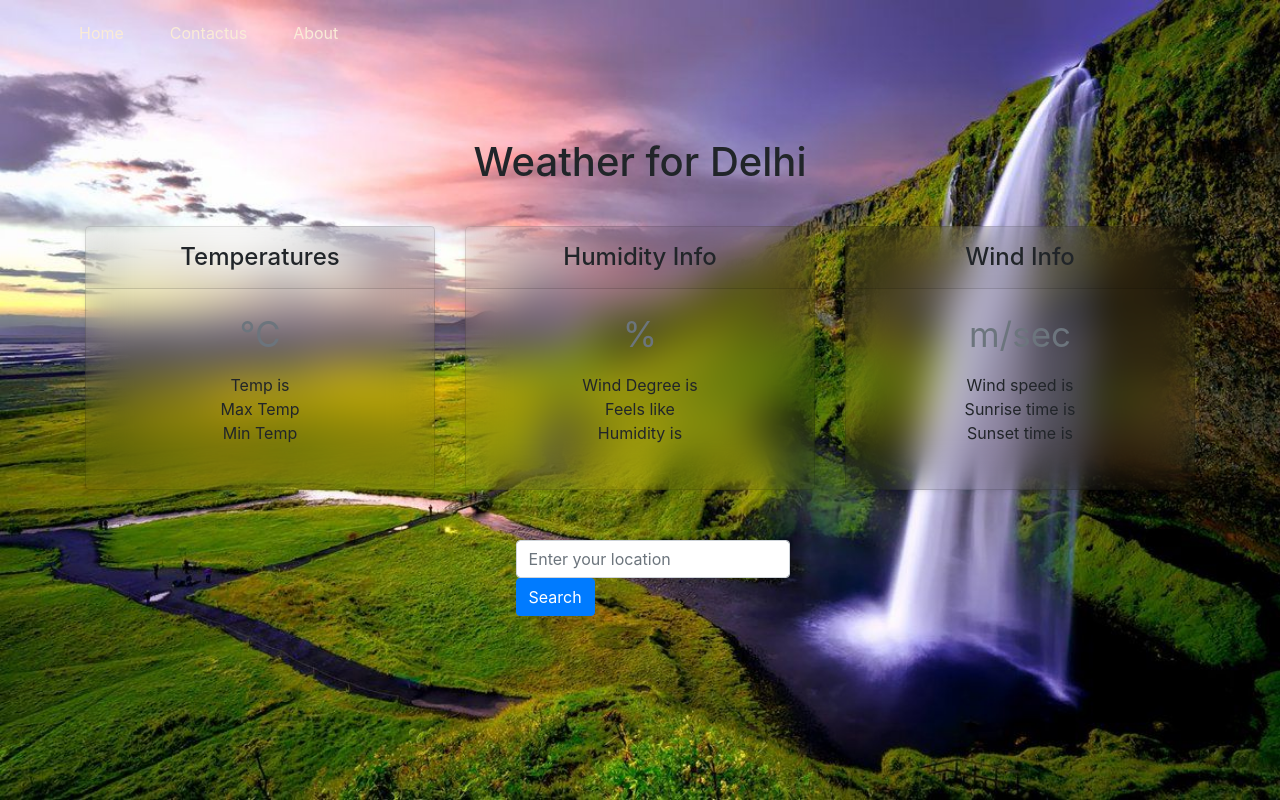
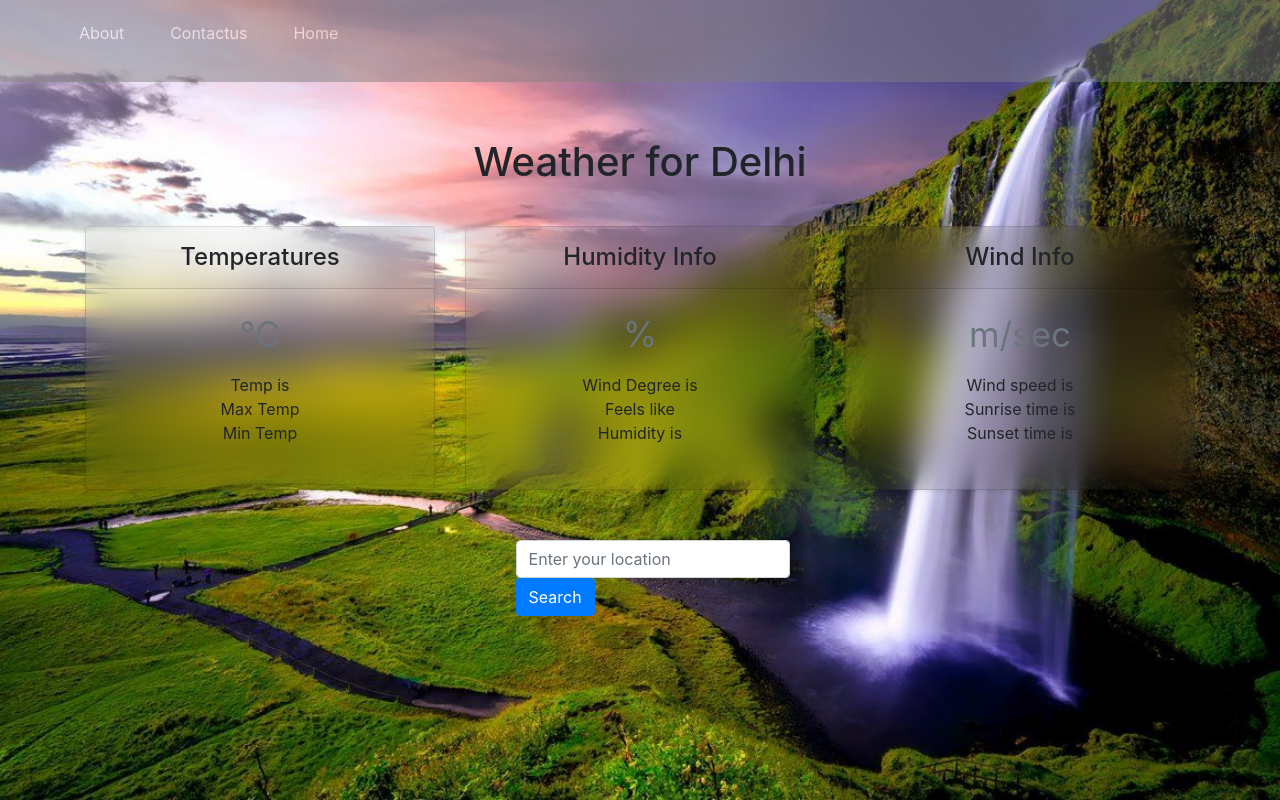
Before and after one commit to AngikaAlekh/Mausam-Forecast, a plain HTML site: page index.html in a window 1280 px wide. Drawn offline with nearby package versions, Linux system fonts and the light colour scheme; no server answers.

Commit message:
change bg of navbar

```diff
--- a/style.css
+++ b/style.css
@@ -37,13 +37,17 @@
 
   }
   .navbar{
-background-color :rgba(25, 25, 25, 0);
-border-radius:30px ;
+background-color :grey;
+
+opacity: 0.5;
+
+
+
 
 
   }
   .navbar li{
-    float:left;
+    float:right;
     list-style: none;
     margin:13px 23px;
     color:black;
```
Also changed, not shown: contactus.html (+2 -0 lines).
